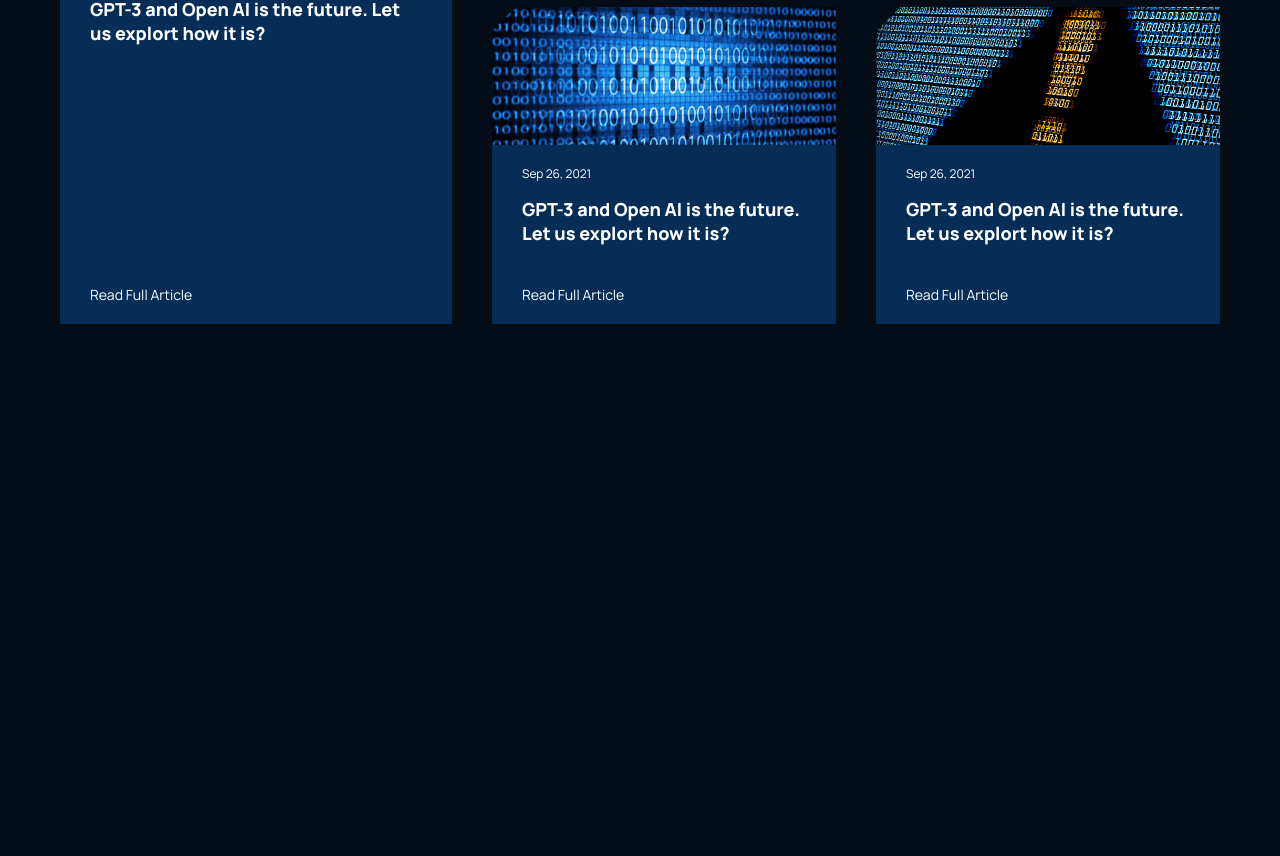
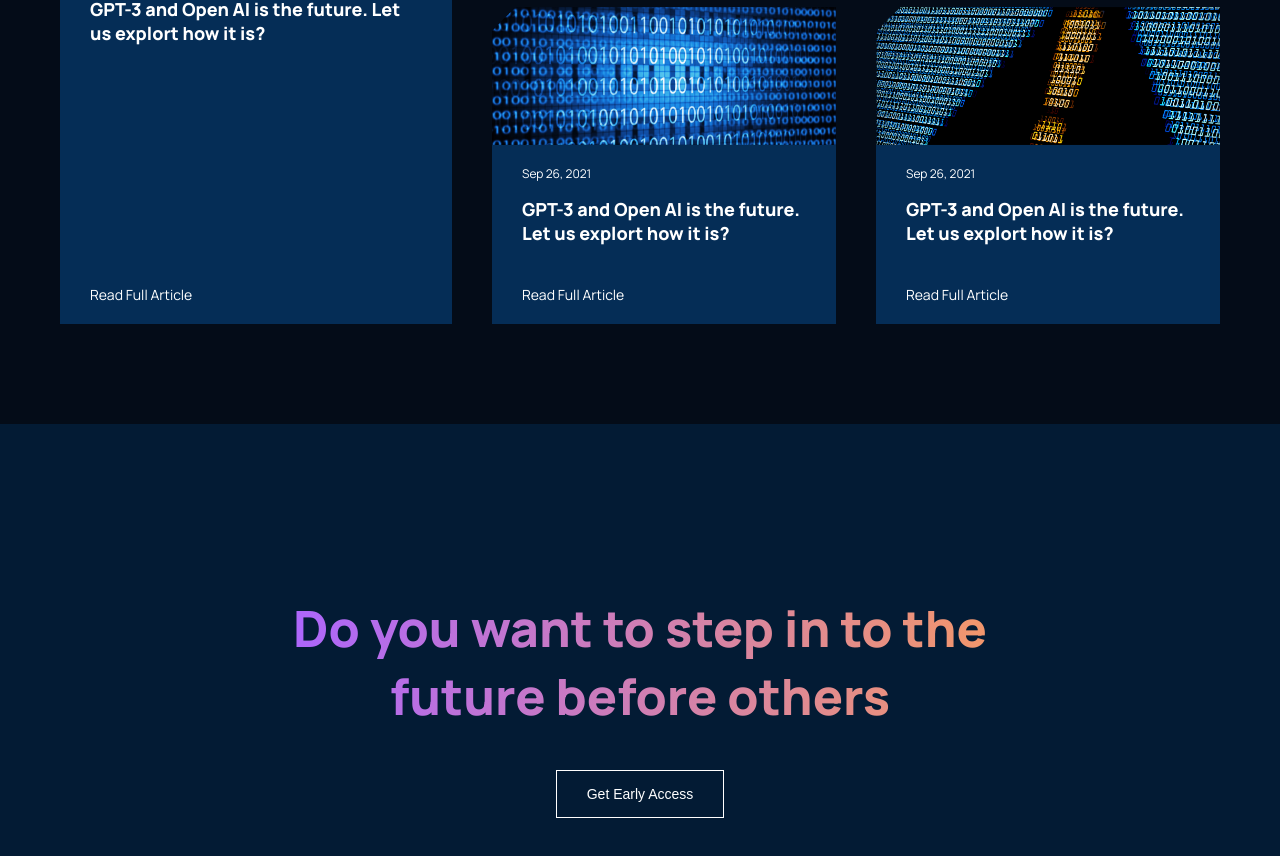
Before and after one commit to geekreflex/modern-ui, a React (Vite) app: page / in a window 1280 px wide. Shown: the part 3571-4427 px from the top of the page. Before the commit the page ends 3995 px from the top, so only its background shows below. Built offline with nearby package versions, Linux system fonts and the light colour scheme; the HTML template or start-up script is replaced by a standard one.

Commit message:
working on footer

```diff
--- a/src/App.jsx
+++ b/src/App.jsx
@@ -10,6 +10,7 @@
 import Possibility from './components/Possibility';
 import GetStarted from './components/GetStarted';
 import Blog from './components/Blog';
+import Footer from './components/Footer';
 
 function App() {
   const theme = {
@@ -35,6 +36,7 @@
           <GetStarted />
           <Blog />
         </Container>
+        <Footer />
       </AppWrap>
     </ThemeProvider>
   );
--- a/src/components/Footer.jsx
+++ b/src/components/Footer.jsx
@@ -0,0 +1,58 @@
+import React from 'react';
+import styled from 'styled-components';
+import { Container } from '../styles';
+
+const Footer = () => {
+  return (
+    <FooterWrap>
+      <Container>
+        <FooterInner>
+          <div className="big-section">
+            <h1 className="heading-gradient">
+              Do you want to step in to the future before others
+            </h1>
+            <button>Get Early Access</button>
+          </div>
+        </FooterInner>
+      </Container>
+    </FooterWrap>
+  );
+};
+
+export default Footer;
+
+const FooterWrap = styled.div`
+  background-color: ${(props) => props.theme.colors.dark_blue};
+`;
+const FooterInner = styled.div`
+  padding: 20px;
+
+  .big-section {
+    padding: 150px 0;
+    display: flex;
+    flex-direction: column;
+    justify-content: center;
+    align-items: center;
+    margin-bottom: 50px;
+
+    h1 {
+      font-size: 50px;
+      width: 700px;
+      text-align: center;
+      margin-bottom: 40px;
+    }
+
+    button {
+      border: 1px solid #fff;
+      color: #fff;
+      outline: none;
+      padding: 15px 30px;
+      background: transparent;
+      font-size: 14px;
+      cursor: pointer;
+      :hover {
+        background-color: #ffffff10;
+      }
+    }
+  }
+`;
```
